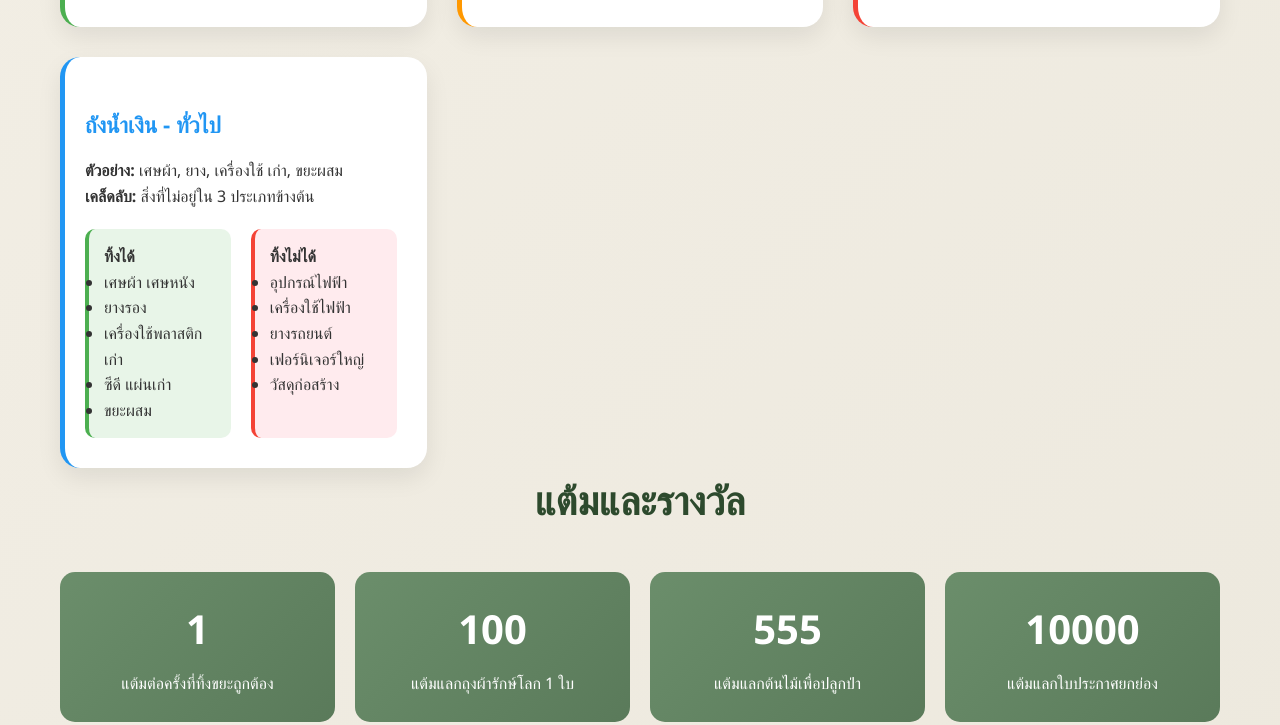
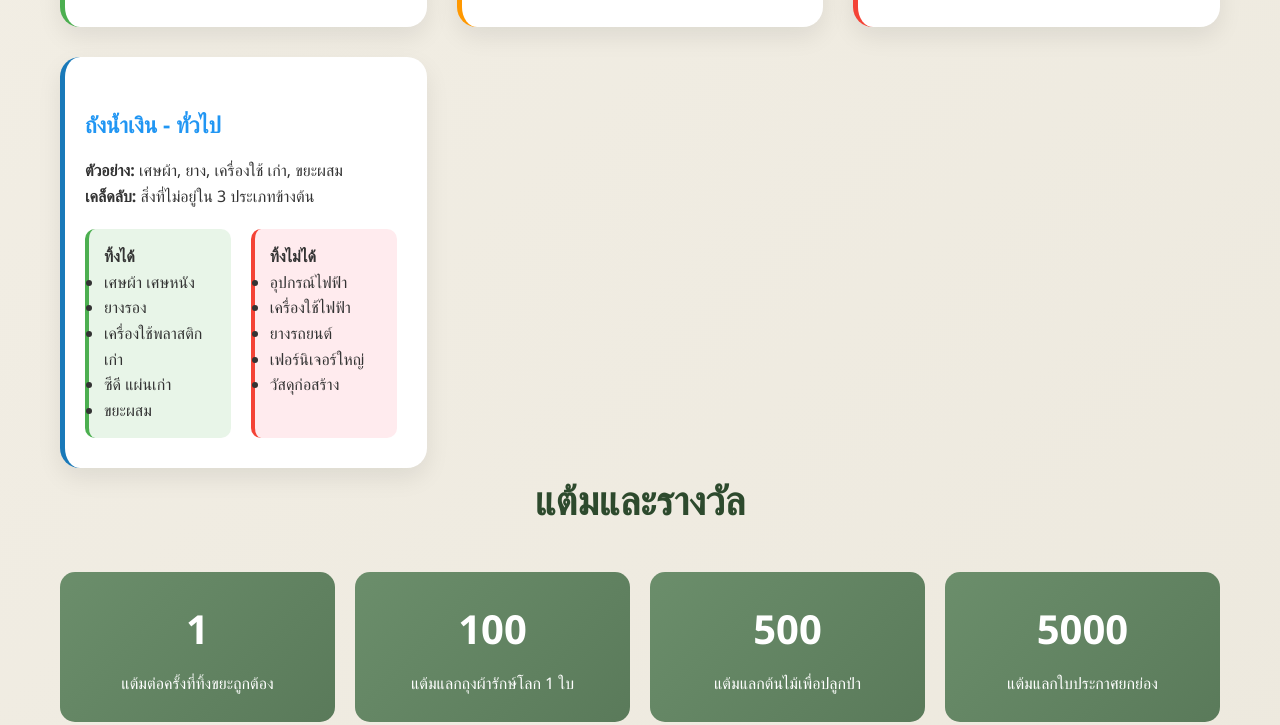
Before and after one commit to 27421-create/neobin-manualD, a plain HTML site: page index.html in a window 1280 px wide. Shown: the part 1655-2380 px from the top of the page. Drawn offline with Linux system fonts and the light colour scheme.

Commit message:
Add files via upload

```diff
--- a/index.html
+++ b/index.html
@@ -507,7 +507,7 @@
     </nav>
 
     <!-- Language Toggle -->
-    <button class="lang-toggle" onclick="toggleLanguage()">🌐 TH | EN</button>
+    <button class="lang-toggle" onclick="toggleLanguage()">TH | EN</button>
 
     <!-- Hero Section -->
     <section id="hero" class="hero">
@@ -661,7 +661,7 @@
                 </div>
             </div>
 
-            <div class="card waste-type" style="border-left-color: #2196F3;">
+            <div class="card waste-type" style="border-left-color: #1979b9;">
                 <span class="card-icon"></span>
                 <h3 class="card-title" style="color: #2196F3;">ถังน้ำเงิน - ทั่วไป</h3>
                 <p><strong>ตัวอย่าง:</strong> เศษผ้า, ยาง, เครื่องใช้ เก่า, ขยะผสม</p>
@@ -707,11 +707,11 @@
                 <div>แต้มแลกถุงผ้ารักษ์โลก 1 ใบ</div>
             </div>
             <div class="points-card">
-                <div class="points-number">555</div>
+                <div class="points-number">500</div>
                 <div>แต้มแลกต้นไม้เพื่อปลูกป่า</div>
             </div>
             <div class="points-card">
-                <div class="points-number">10000</div>
+                <div class="points-number">5000</div>
                 <div>แต้มแลกใบประกาศยกย่อง</div>
             </div>
         </div>
@@ -981,7 +981,7 @@
         function toggleLanguage() {
             currentLang = currentLang === 'TH' ? 'EN' : 'TH';
             const btn = document.querySelector('.lang-toggle');
-            btn.textContent = currentLang === 'TH' ? '🌐 TH | EN' : '🌐 EN | TH';
+            btn.textContent = currentLang === 'TH' ? ' TH | EN' : ' EN | TH';
 
             // Here you would implement actual language switching
             alert(currentLang === 'TH' ?
```
